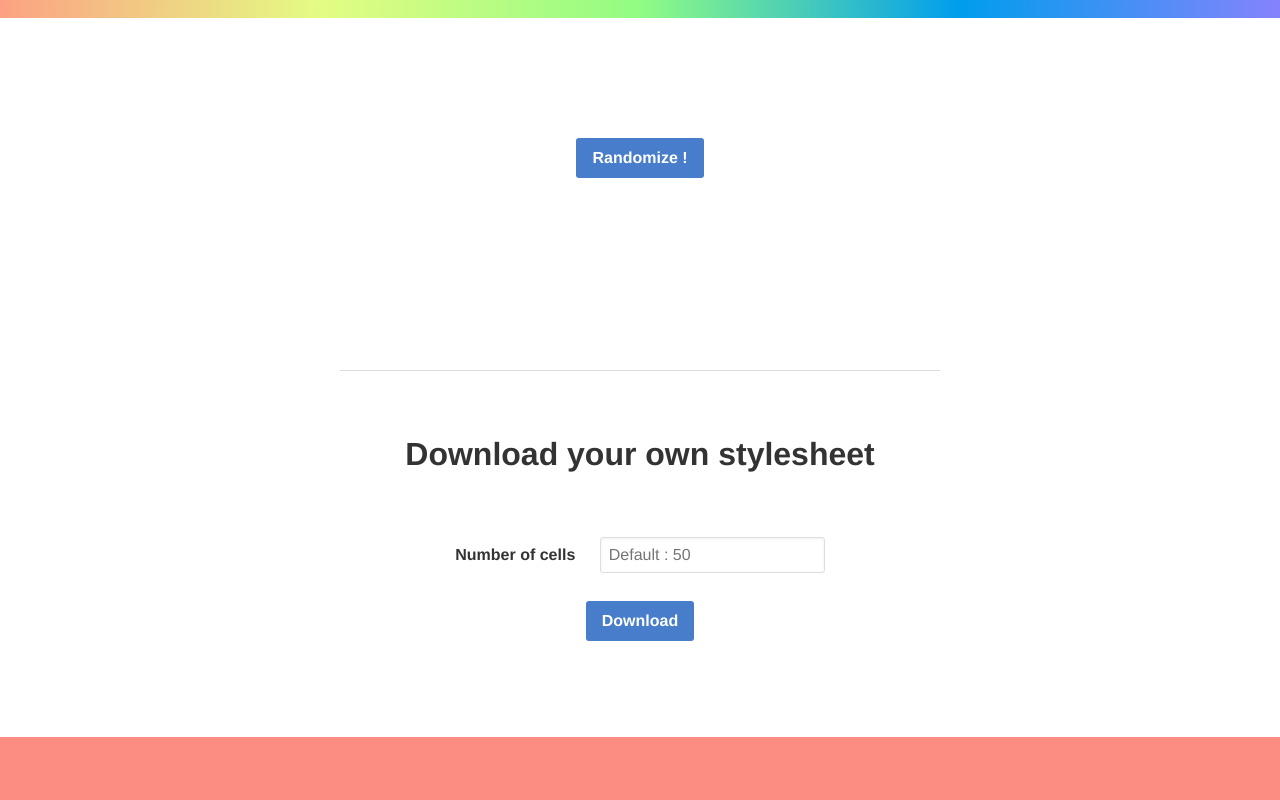
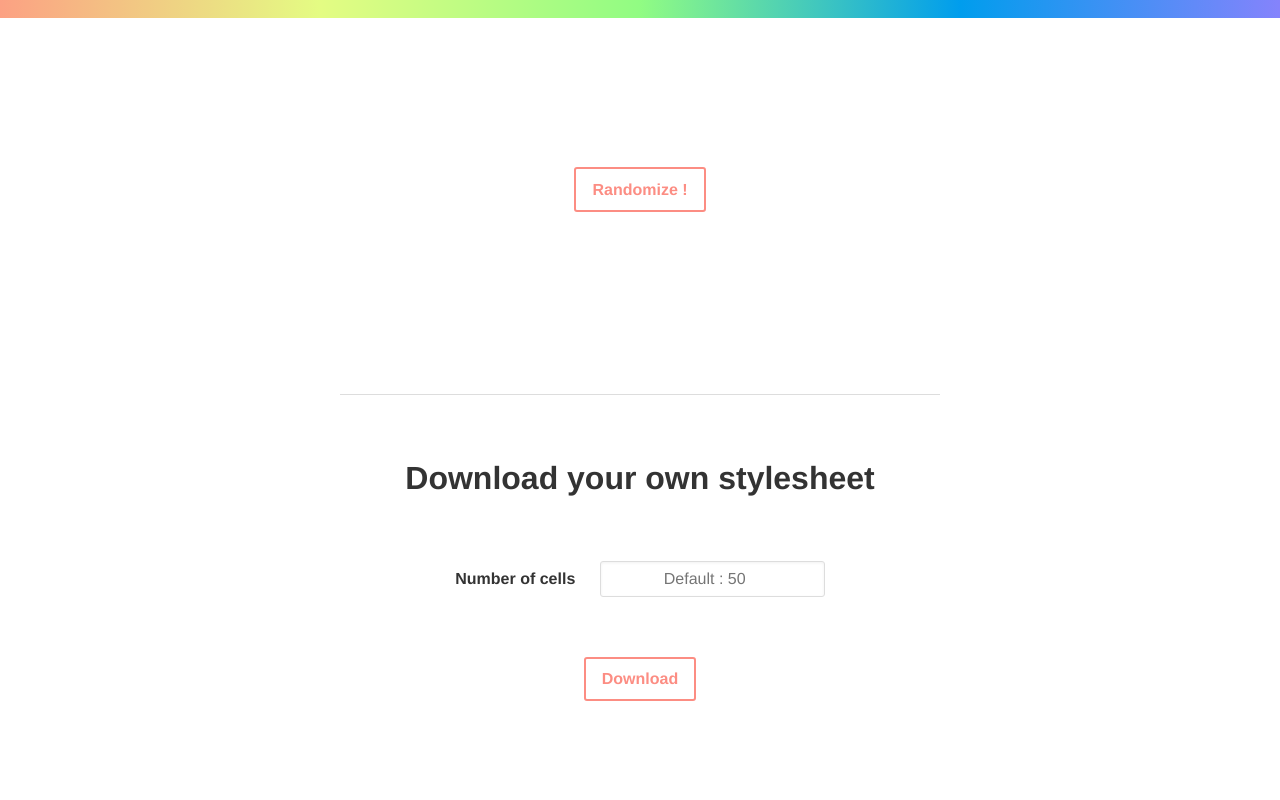
Before and after one commit to Hadryan/rainbow-table, a website: page index.html in a window 1280 px wide. Shown: the part 500-1300 px from the top of the page. Drawn offline with nearby package versions, Linux system fonts and the light colour scheme; files that its build step writes are made by us from their sources.

Commit message:
evol style

```diff
--- a/index.html
+++ b/index.html
@@ -40,8 +40,7 @@
 	<div class="section">
     <div class="container">
       <table id="table"></table>
-      <br/>
-      <input id="btn" class="btn btn-link" type="button" value="Randomize !" />
+      <a id="btn" href="#" class="btn btn-link">Randomize !</a>
     </div>
 	</div>
 
@@ -56,7 +55,7 @@
 					<input type="number" id="maxNb" placeholder="Default : 50" />
 				</div>
 				<div>
-					<input type="submit" id="btnForm" value="Download" />
+					<input type="submit" id="btnForm" class="btn" value="Download" />
 				</div>
 			</form>
 		</div>
--- a/src/js/app.js
+++ b/src/js/app.js
@@ -91,6 +91,7 @@ app = function(){
 
 		btn.addEventListener('click', function() {
 			buildTable();
+			return false;
 		});
 
 		valueForm.addEventListener('submit', function(e) {
--- a/src/scss/base/layout/general.scss
+++ b/src/scss/base/layout/general.scss
@@ -18,7 +18,6 @@ html, body {
 }
 
 .section {
-	// margin-bottom: 6em;
 	padding: 6em 0;
 }
 
@@ -27,6 +26,7 @@ html, body {
 	padding: 6em 0;
 	// color: darken(#FC8D83, 15%);
 	color: #CB5247;
+	margin-top: 6em;
 
 	a {
 		color: #CB5247;
@@ -51,6 +51,7 @@ table {
   width: 100%;
   margin: auto;
   border: none;
+  margin-bottom: 4em;
 
   td {
 	  border: none;
@@ -77,10 +78,31 @@ form {
 	.col {
 		// width: 50%;
 		display: inline-block;
-		margin-bottom: 1em;
+		margin-bottom: 3em;
 	}
 
 	label {
 		margin-right: 20px
 	}
+
+	input {
+		text-align: center;
+	}
 }
+
+.btn {
+	background-color: transparent !important;
+	border: 2px solid #FC8D83 !important;
+	color: #FC8D83 !important;
+	border-radius: 3px;
+	font-size: 1em;
+	font-weight: 600;
+	line-height: 1;
+	padding: .75em 1em;
+
+	&:hover, &:active, &:focus {
+		border: 2px solid #CB5247 !important;
+		color: #CB5247 !important;
+		outline: 0;
+	}
+}
```
Also changed, not shown: dist/css/main.min.css, dist/js/bundle.js.
